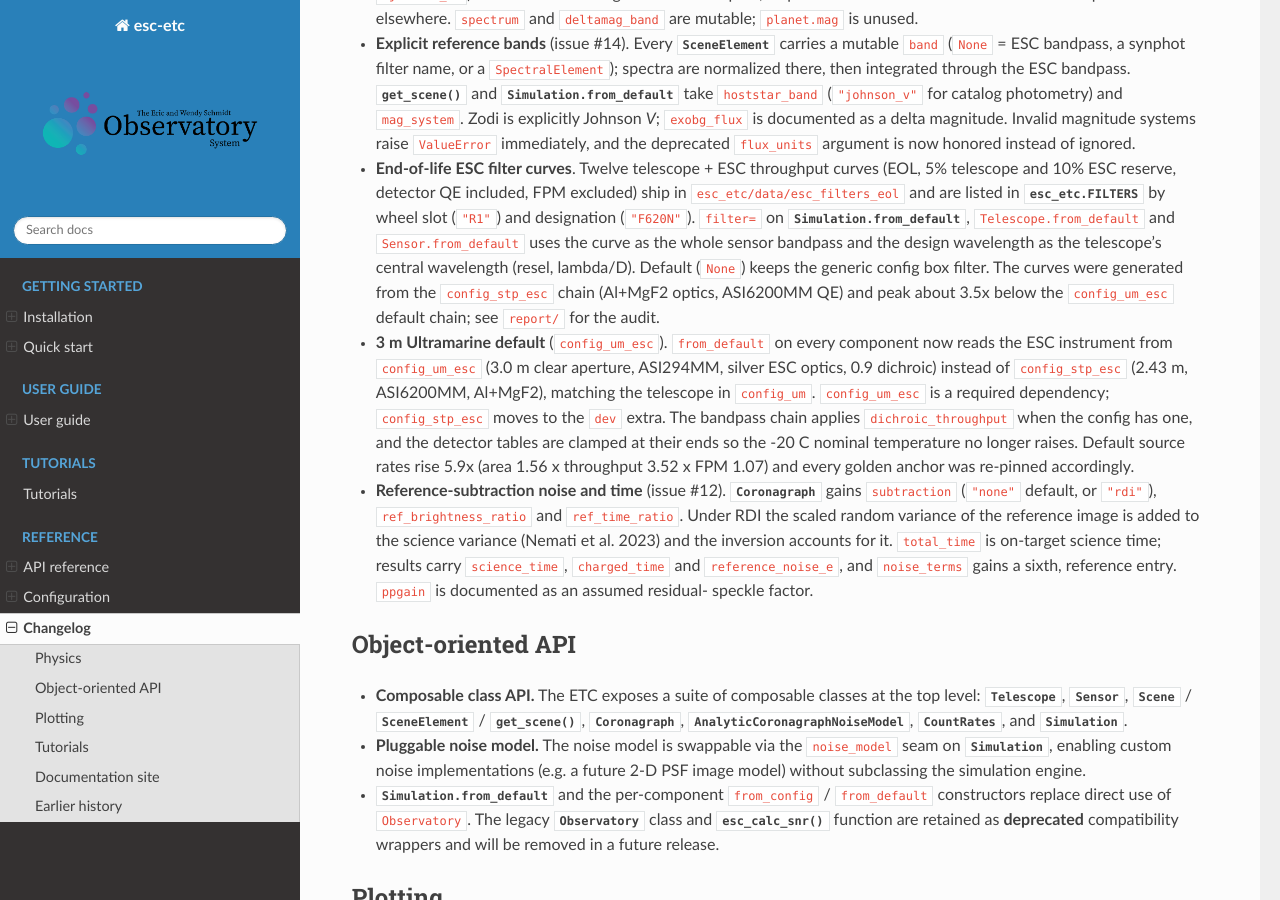
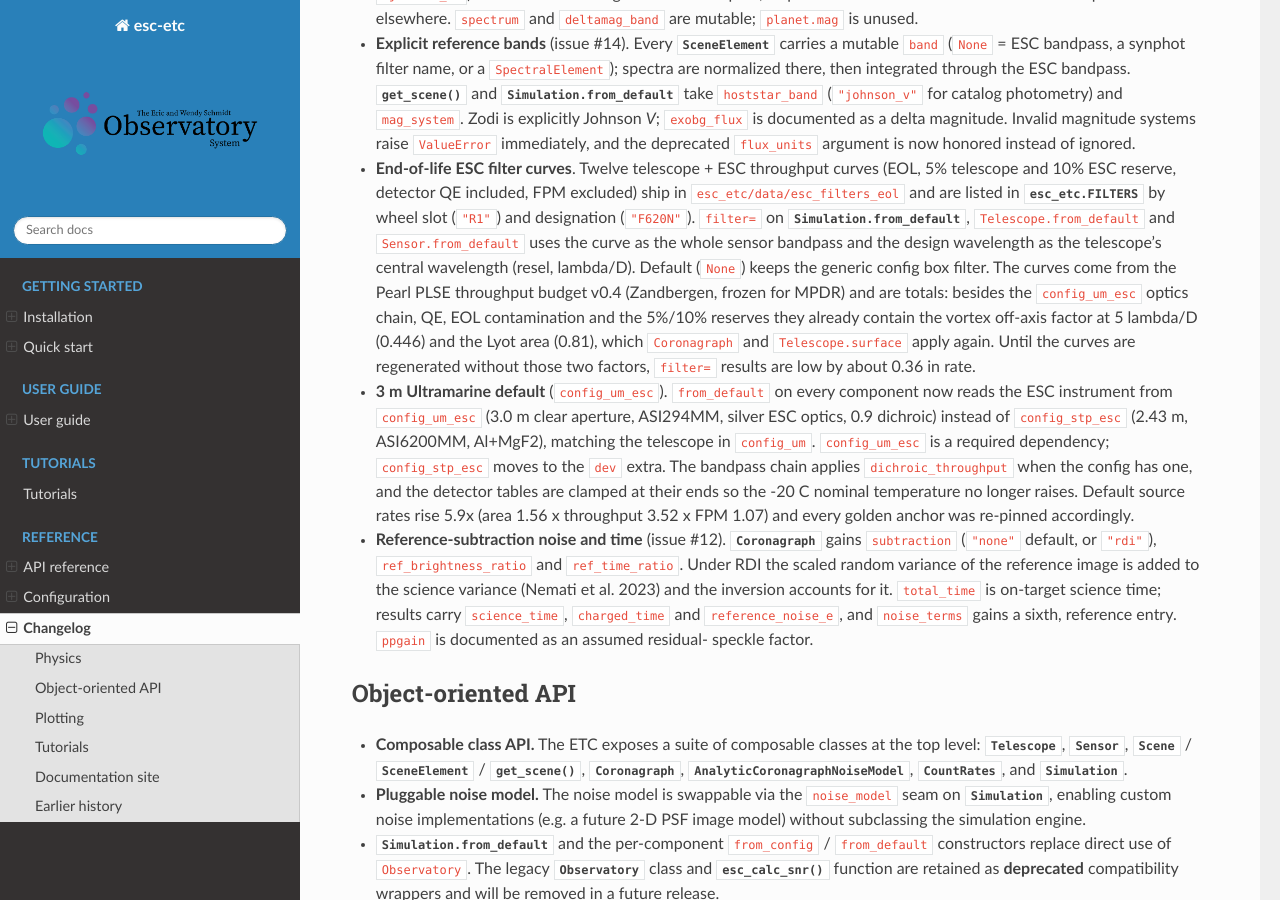
Before and after one commit to schmidt-observatories/esc-etc, a Sphinx documentation site: the page built from docs/sphinx/changelog.rst, in a window 1280 px wide and 900 px high, scrolled down 703 px. Built offline with Sphinx 7.4.7 and the Read the Docs theme 3.1.0, drawn with Linux system fonts in a browser that asks for light colours; pages that are not in the unit, such as notebooks, are missing from menus.

Commit message:
docs: correct provenance of the EOL filter curves (Pearl PLSE budget v0.4; vortex and Lyot included)

```diff
--- a/docs/sphinx/changelog.rst
+++ b/docs/sphinx/changelog.rst
@@ -55,10 +55,13 @@ Physics
   <esc_etc.Simulation.from_default>`, ``Telescope.from_default`` and
   ``Sensor.from_default`` uses the curve as the whole sensor bandpass and the
   design wavelength as the telescope's central wavelength (resel, lambda/D).
-  Default (``None``) keeps the generic config box filter. The curves were
-  generated from the ``config_stp_esc`` chain (Al+MgF2 optics, ASI6200MM QE)
-  and peak about 3.5x below the ``config_um_esc`` default chain; see
-  ``report/`` for the audit.
+  Default (``None``) keeps the generic config box filter. The curves come
+  from the Pearl PLSE throughput budget v0.4 (Zandbergen, frozen for MPDR) and
+  are totals: besides the ``config_um_esc`` optics chain, QE, EOL contamination
+  and the 5%/10% reserves they already contain the vortex off-axis factor at
+  5 lambda/D (0.446) and the Lyot area (0.81), which ``Coronagraph`` and
+  ``Telescope.surface`` apply again. Until the curves are regenerated without
+  those two factors, ``filter=`` results are low by about 0.36 in rate.
 - **3 m Ultramarine default** (``config_um_esc``). ``from_default`` on every
   component now reads the ESC instrument from ``config_um_esc`` (3.0 m clear
   aperture, ASI294MM, silver ESC optics, 0.9 dichroic) instead of
```
